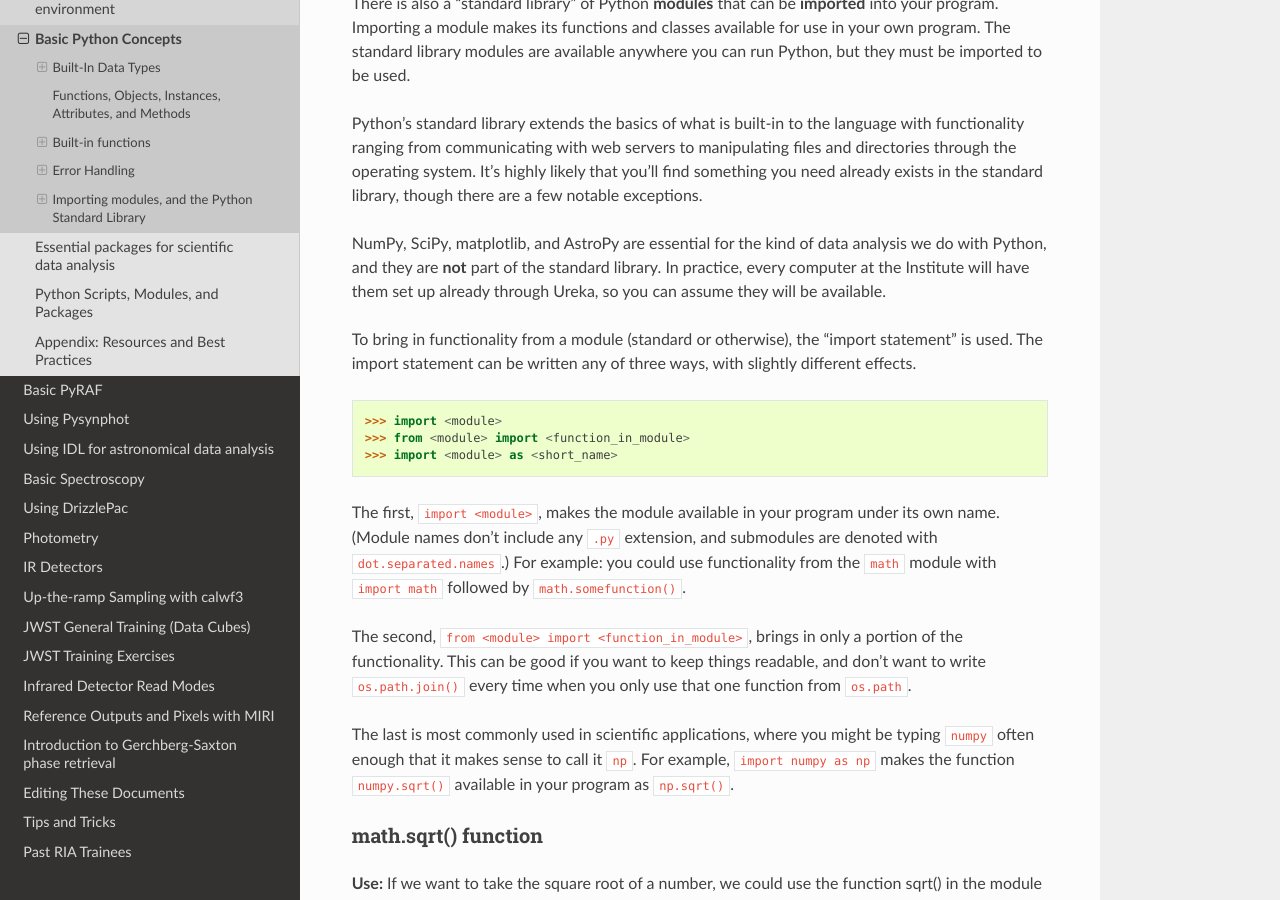
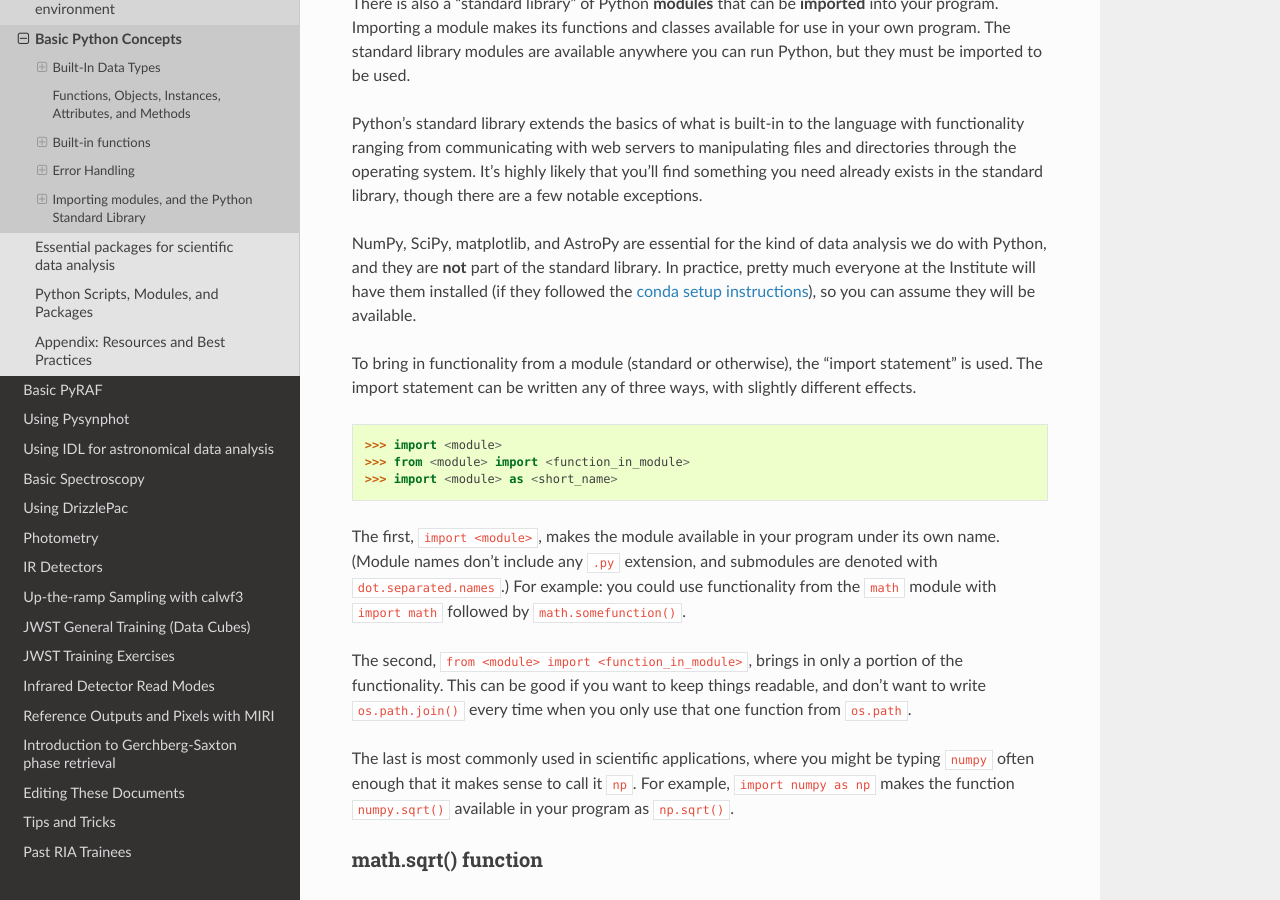
Before and after one commit to staceybright/training-library, a Sphinx documentation site: the page built from source/python/basics.txt, in a window 1280 px wide and 900 px high, scrolled down 23427 px. Built offline with Sphinx 7.4.7 and the Read the Docs theme 2.0.0, drawn with Linux system fonts in a browser that asks for light colours.

Commit message:
python scripting: remove Ureka mention

```diff
--- a/source/python/basics.txt
+++ b/source/python/basics.txt
@@ -876,7 +876,7 @@ There is also a "standard library" of Python **modules** that can be **imported*
 
 Python's standard library extends the basics of what is built-in to the language with functionality ranging from communicating with web servers to manipulating files and directories through the operating system. It's highly likely that you'll find something you need already exists in the standard library, though there are a few notable exceptions.
 
-NumPy, SciPy, matplotlib, and AstroPy are essential for the kind of data analysis we do with Python, and they are **not** part of the standard library. In practice, every computer at the Institute will have them set up already through Ureka, so you can assume they will be available.
+NumPy, SciPy, matplotlib, and AstroPy are essential for the kind of data analysis we do with Python, and they are **not** part of the standard library. In practice, pretty much everyone at the Institute will have them installed (if they followed the :ref:`conda setup instructions <installing-conda>`), so you can assume they will be available.
 
 To bring in functionality from a module (standard or otherwise), the "import statement" is used. The import statement can be written any of three ways, with slightly different effects. ::
 
--- a/source/python/scripting.txt
+++ b/source/python/scripting.txt
@@ -28,7 +28,7 @@ To ensure cross-system compatibility, there's a particular syntax that will find
 
    #!/usr/bin/env python
 
-That ensures that the 'current' version of Python, whether it be the default one bundled with your Mac or the Ureka SSB{x, dev, rel} version, is called to run your script. Update ``hello_world.py`` accordingly, and you should see this when you run it::
+That ensures that the 'current' version of Python, whether it be the default one bundled with your Mac or the one in your current conda environment, is called to run your script. Update ``hello_world.py`` accordingly, and you should see this when you run it::
 
    $ ./hello_world.py
    Hello, world!
```
Also changed, not shown: 2 other files.
